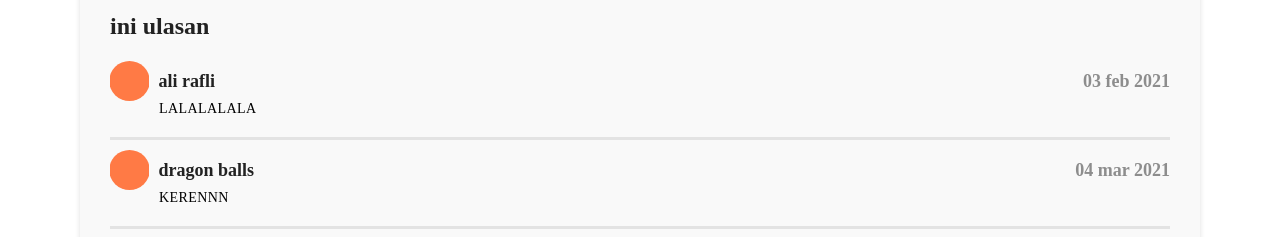
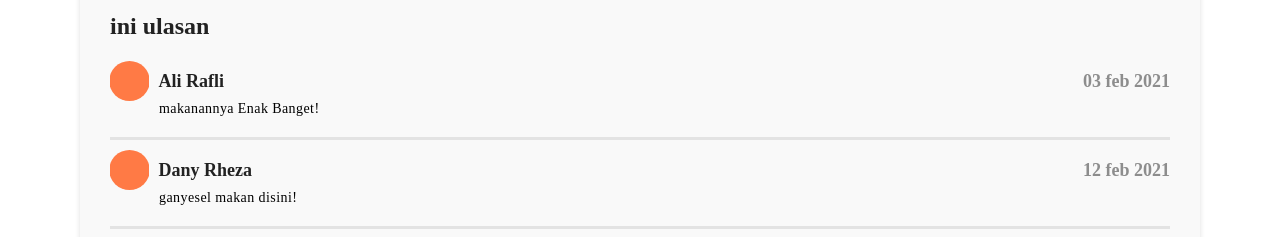
Before and after one commit to alirafli/internBCC, a React (Create React App) app: page /Resto/restaurant/1 in a window 1280 px wide. Shown: the part 1875-2112 px from the top of the page. Built offline with nearby package versions, Linux system fonts and the light colour scheme; no server answers.

Commit message:
Change Ulasan

```diff
--- a/src/component/ulasan/Ulasan.js
+++ b/src/component/ulasan/Ulasan.js
@@ -21,21 +21,21 @@ const Ulasan = () => {
         <ProfileWrapper>
           <Profile />
           <NameDateWrapper>
-            <UserName>ali rafli</UserName>
+            <UserName>Ali Rafli</UserName>
             <UserName date>03 feb 2021</UserName>
           </NameDateWrapper>
         </ProfileWrapper>
-        <Comment>LALALALALA</Comment>
+        <Comment>makanannya Enak Banget!</Comment>
       </Content>
       <Content>
         <ProfileWrapper>
           <Profile />
           <NameDateWrapper>
-            <UserName>dragon balls</UserName>
-            <UserName date>04 mar 2021</UserName>
+            <UserName>Dany Rheza</UserName>
+            <UserName date>12 feb 2021</UserName>
           </NameDateWrapper>
         </ProfileWrapper>
-        <Comment>KERENNN</Comment>
+        <Comment>ganyesel makan disini!</Comment>
       </Content>
 
       <CommentWrapper>
```
